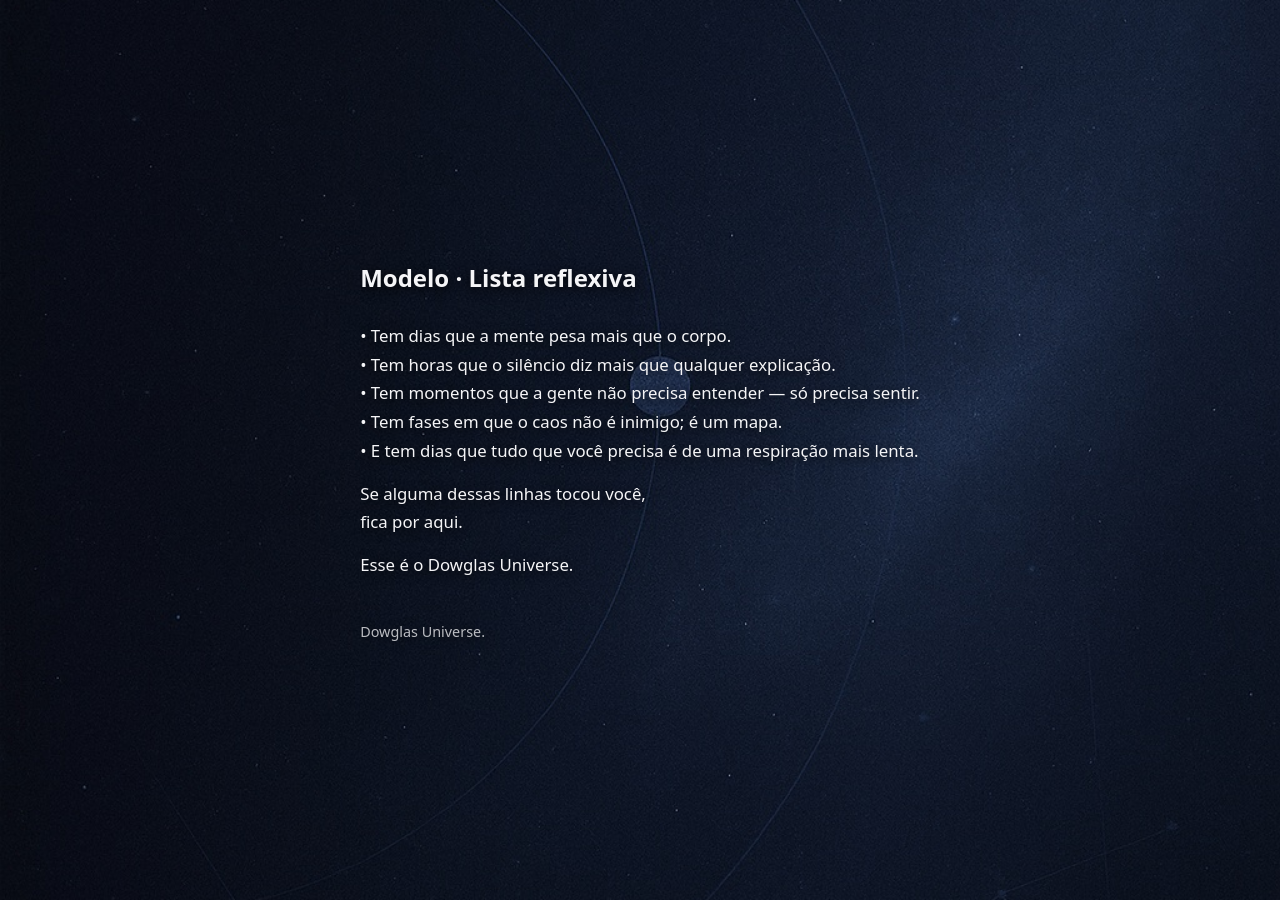
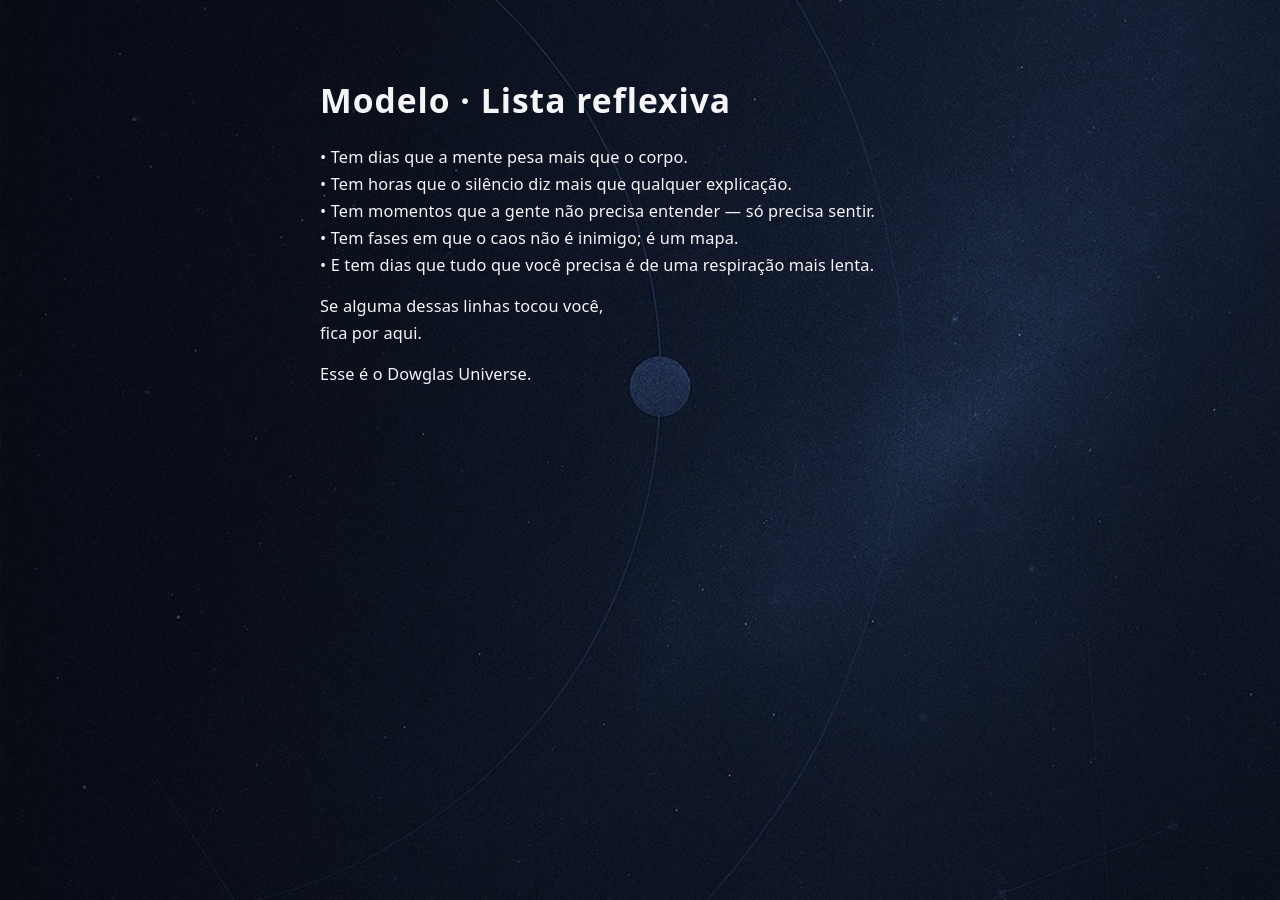
Before and after one commit to mbritodowglas-collab/fabrica-conteudo, a Jekyll site: the page built from content/dowglas-universe/modelo-cinco.md, in a window 1280 px wide. Built offline with Jekyll 4.4.1, drawn with Linux system fonts in a browser that asks for light colours.

Commit message:
Atualizar o dowglas-universe.html

```diff
--- a/_layouts/dowglas-universe.html
+++ b/_layouts/dowglas-universe.html
@@ -10,7 +10,6 @@
   <link rel="stylesheet" href="{{ '/assets/css/style.css' | relative_url }}">
 
   <style>
-    /* Layout base do Dowglas Universe */
     .du-body {
       margin: 0;
       min-height: 100vh;
@@ -18,159 +17,151 @@
       justify-content: center;
       align-items: stretch;
       color: #e5e5e5;
-      font-family: system-ui, -apple-system, BlinkMacSystemFont, 'Segoe UI', sans-serif;
+      font-family: system-ui, -apple-system, BlinkMacSystemFont, "Segoe UI", sans-serif;
+      background-size: cover;
+      background-position: center;
+      background-repeat: no-repeat;
+      background-image: url("{{ '/assets/img/dowglas-universe.jpg' | relative_url }}");
     }
 
     .du-main {
-      flex: 1 1 auto;
+      width: 100%;
+      max-width: 1080px;
+      padding: clamp(1.5rem, 4vw, 2.5rem);
+      display: flex;
+      justify-content: center;
+      align-items: flex-start;
+    }
+
+    .du-card {
+      width: 100%;
+      max-width: 720px;
+      margin: 0 auto;
+      padding: clamp(1.75rem, 4vw, 2.5rem);
+      border-radius: 1.25rem;
+    }
+
+    .du-title {
+      font-size: clamp(1.5rem, 2.1rem, 2.3rem);
+      line-height: 1.2;
+      margin: 0 0 0.75rem 0;
+      letter-spacing: 0.03em;
+    }
+
+    .du-subtitle {
+      margin: 0;
+      font-size: 0.95rem;
+      opacity: 0.85;
+    }
+
+    .du-content {
+      font-size: 1.02rem;
+      line-height: 1.65;
+      letter-spacing: 0.01em;
+    }
+
+    .du-content p {
+      margin: 0 0 0.9rem 0;
+    }
+
+    .du-content ul {
+      margin: 0 0 0.9rem 0;
+      padding-left: 1.2rem;
+    }
+
+    /* BLOCO → cada quadro do multiquadro */
+    .du-block {
+      min-height: 80vh;              /* ocupa quase a tela toda */
+      display: flex;
+      align-items: center;           /* centraliza o texto no quadro */
+      margin-bottom: 2rem;
+    }
+
+    .du-block-inner {
       width: 100%;
     }
 
-    /* Multiquadros: cada quadro = 1 tela, fundo fixo no body */
-    .du-multiquadros {
-      width: 100%;
+    .du-block-title {
+      font-size: 1.2rem;
+      margin: 0 0 0.5rem 0;
+      font-weight: 600;
     }
 
-    .du-quadro {
-      height: 100vh;                 /* aqui é o pulo do gato */
-      padding: 6rem 1.5rem 5rem;
-      display: flex;
-      align-items: center;
-      box-sizing: border-box;
+    .du-footer {
+      margin-top: 2rem;
+      padding-top: 1.25rem;
+      border-top: 1px solid rgba(255,255,255,0.06);
+      font-size: 0.98rem;
+      opacity: 0.9;
     }
 
-    .du-quadro__content {
-      max-width: 720px;
-      margin: 0 auto;
-      font-size: 1.05rem;
-      line-height: 1.7;
-      text-shadow: 0 2px 12px rgba(0,0,0,0.9);
-
-      /* conteúdo rola dentro do quadro, não cresce a tela */
-      max-height: calc(100vh - 7rem);
-      overflow-y: auto;
-    }
-
-    .du-tagline {
-      font-size: 0.85rem;
-      text-transform: uppercase;
-      letter-spacing: 0.16em;
-      opacity: 0.7;
-      margin: 0 0 0.75rem;
-    }
-
-    .du-title,
-    .du-hook {
-      font-weight: 600;
-      margin: 0 0 1.5rem;
-    }
-
-    .du-title {
-      font-size: 1.5rem;
-    }
-
-    .du-hook {
-      font-size: 1.35rem;
-    }
-
-    .du-quadro__texto p {
-      margin: 0 0 0.9rem;
-    }
-
-    .du-quadro__cta {
-      margin-top: 1.5rem;
-      font-weight: 500;
-    }
-
-    .du-assinatura {
-      margin-top: 2.5rem;
-      font-size: 0.9rem;
-      opacity: 0.75;
-    }
-
-    .du-quadro--capa .du-hook {
-      font-size: 1.6rem;
-    }
-
-    /* modo single (textão) reaproveita o mesmo conceito */
-    .du-quadro--single {
-      height: 100vh;
-    }
-    .du-quadro--single .du-quadro__content {
-      max-height: calc(100vh - 7rem);
-      overflow-y: auto;
+    .du-footer p {
+      margin: 0 0 0.5rem 0;
     }
   </style>
 </head>
+<body class="du-body">
 
-<body
-  class="du-body"
-  style="
-    background-image: url('{{ '/assets/img/dowglas-universe.jpg' | relative_url }}');
-    background-size: cover;
-    background-position: center;
-    background-repeat: no-repeat;
-    background-attachment: fixed; /* fundo não 'anda' com o texto */
-  "
->
   <main class="du-main">
+    <article class="du-card">
 
-    {%- if page.slides and page.slides.size > 0 -%}
-      <!-- MODO MULTIQUADROS -->
-      <div class="du-multiquadros">
-        {%- for slide in page.slides -%}
-          {%- assign tipo = slide.tipo | downcase | replace: ' ', '-' -%}
-          <section class="du-quadro du-quadro--{{ tipo }}" data-slide="{{ forloop.index }}">
-            <div class="du-quadro__content">
-              {%- if forloop.first and page.tagline -%}
-                <p class="du-tagline">{{ page.tagline }}</p>
-              {%- endif -%}
+      {% if page.title %}
+        <header style="margin-bottom: 1.5rem;">
+          <h1 class="du-title">
+            {{ page.title }}
+          </h1>
 
-              {%- if slide.hook -%}
-                <h2 class="du-hook">{{ slide.hook }}</h2>
-              {%- endif -%}
+          {% if page.subtitulo %}
+            <p class="du-subtitle">
+              {{ page.subtitulo }}
+            </p>
+          {% endif %}
+        </header>
+      {% endif %}
 
-              {%- if slide.texto -%}
-                <div class="du-quadro__texto">
-                  {{ slide.texto | markdownify }}
-                </div>
-              {%- endif -%}
+      {% comment %}
+        Se tiver blocos: renderiza como MULTIQUADROS (um bloco por “tela”).
+        Se não tiver: textão único usando {{ content }} normal.
+      {% endcomment %}
+      {% if page.blocos %}
+        <section class="du-content">
+          {% for b in page.blocos %}
+            <section class="du-block">
+              <div class="du-block-inner">
+                {% if b.titulo %}
+                  <h2 class="du-block-title">{{ b.titulo }}</h2>
+                {% endif %}
+                {% if b.texto %}
+                  {{ b.texto | markdownify }}
+                {% endif %}
+              </div>
+            </section>
+          {% endfor %}
+        </section>
+      {% else %}
+        <section class="du-content">
+          {{ content | markdownify }}
+        </section>
+      {% endif %}
 
-              {%- if slide.cta -%}
-                <div class="du-quadro__cta">
-                  {{ slide.cta | markdownify }}
-                </div>
-              {%- endif -%}
+      {% if page.cta or page.fechamento %}
+        <footer class="du-footer">
+          {% if page.fechamento %}
+            <p>
+              {{ page.fechamento | markdownify }}
+            </p>
+          {% endif %}
 
-              {%- if forloop.last -%}
-                <p class="du-assinatura">Dowglas Universe.</p>
-              {%- endif -%}
-            </div>
-          </section>
-        {%- endfor -%}
-      </div>
+          {% if page.cta %}
+            <p>
+              {{ page.cta | markdownify }}
+            </p>
+          {% endif %}
+        </footer>
+      {% endif %}
 
-    {%- else -%}
-      <!-- MODO TEXTÃO ÚNICO -->
-      <section class="du-quadro du-quadro--single">
-        <div class="du-quadro__content">
-          {%- if page.tagline -%}
-            <p class="du-tagline">{{ page.tagline }}</p>
-          {%- endif -%}
+    </article>
+  </main>
 
-          {%- if page.title -%}
-            <h1 class="du-title">{{ page.title }}</h1>
-          {%- endif -%}
-
-          <article class="du-quadro__texto">
-            {{ content }}
-          </article>
-
-          <p class="du-assinatura">Dowglas Universe.</p>
-        </div>
-      </section>
-    {%- endif -%}
-
-  </main>
 </body>
 </html>
```
